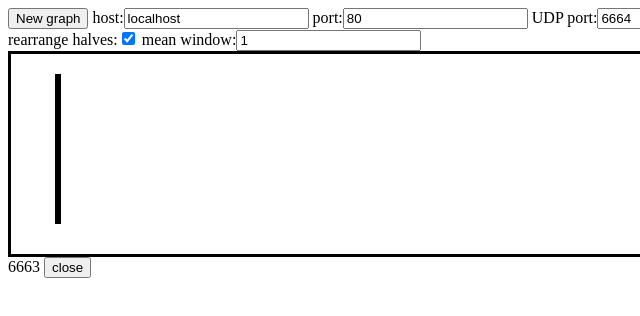
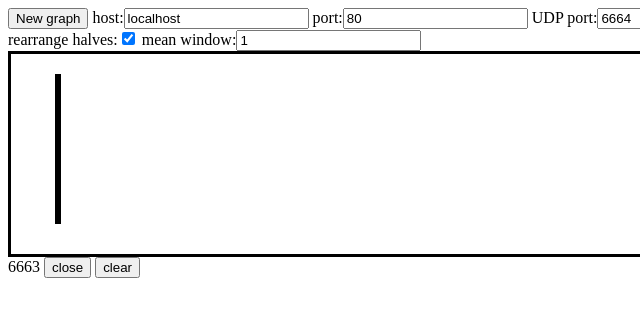
Before and after one commit to CorteXlab/fft-web, a plain HTML site: page client/index.html in a window 1280 px wide. Both pictures are taken after a click on the button "New graph". Shown: the full height of the page, 0-640 px from the left. Drawn offline with Linux system fonts and the light colour scheme.

Commit message:
add clear function and button

```diff
--- a/client/index.html
+++ b/client/index.html
@@ -14,7 +14,8 @@
       fft_html = "<div id=\"" + fft_id + "_container\" style=\"float: left\">"
                + "<div id=\"" + fft_id + "\" style=\"border-color: black; border-style: solid; width: " + width + "px; height: " + height + "px\"></div>"
                + "<span title=\"" +host + ":" + port + " listening to FFT data on UDP port " + udpport + "\">" + udpport + "</span>"
-               + " <button type=\"button\" onclick=\"ffts["+ fft_index + "].stop(); $('#" + fft_id + "_container').remove();\">close</button><br/>"
+               + " <button type=\"button\" onclick=\"ffts["+ fft_index + "].stop(); $('#" + fft_id + "_container').remove();\">close</button>"
+               + " <button type=\"button\" onclick=\"ffts["+ fft_index + "].clear();\">clear</button><br/>"
                + "</div>";
       fft_code = "ffts[fft_index] = new Fft(\"#" + fft_id + "\", \"" + host + "\", " + port +", " + udpport + ", " + rearrange + ", " + meanwindow + "); ffts[fft_index].start();";
       $(elem).append(fft_html);
--- a/client/js/fft.js
+++ b/client/js/fft.js
@@ -119,3 +119,7 @@ Fft.prototype.stop = function() {
     clearInterval(this._keepalive);
     this._ws.close();
 }
+
+Fft.prototype.clear = function() {
+    this._fftpath.attr("d", null);
+}
```
